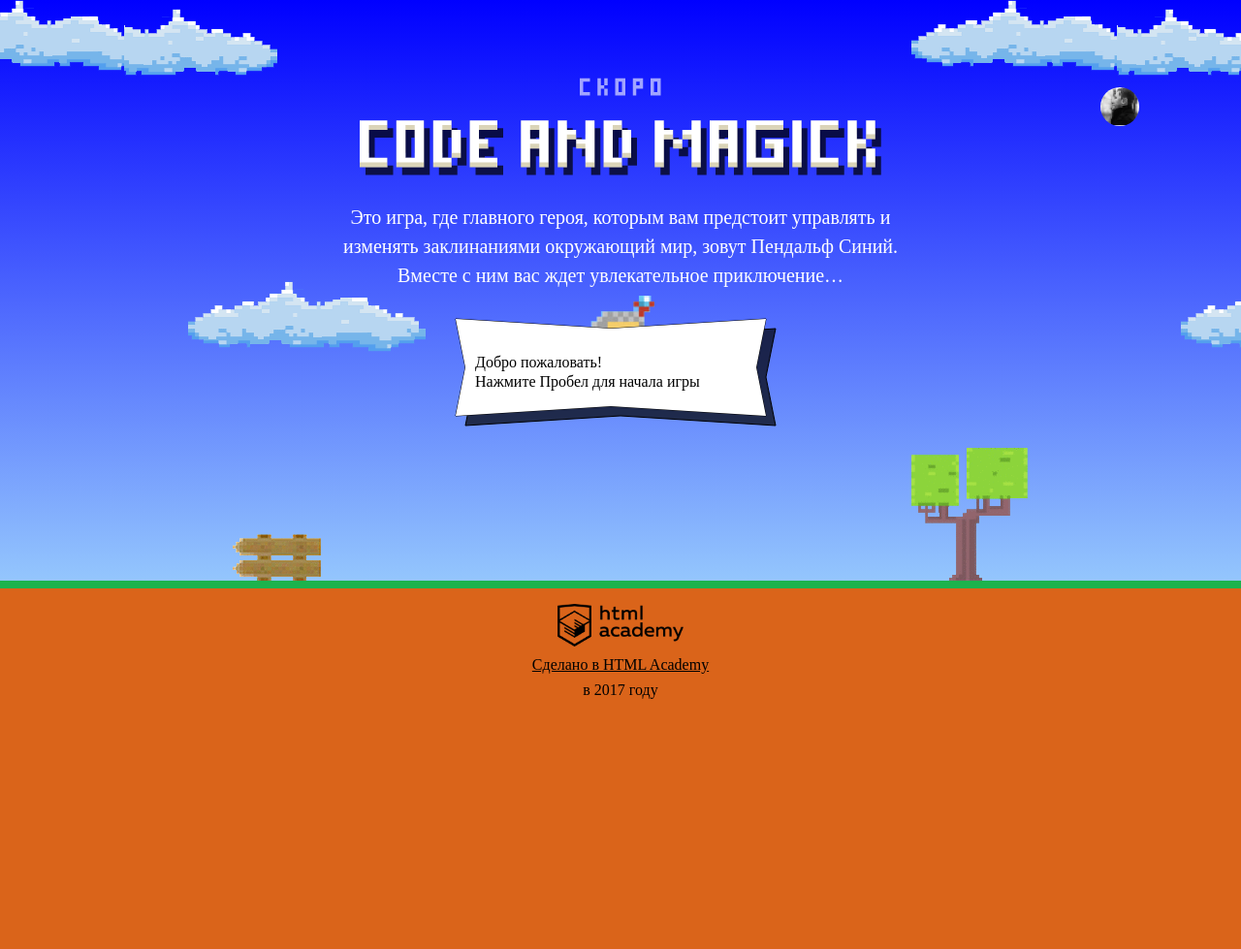
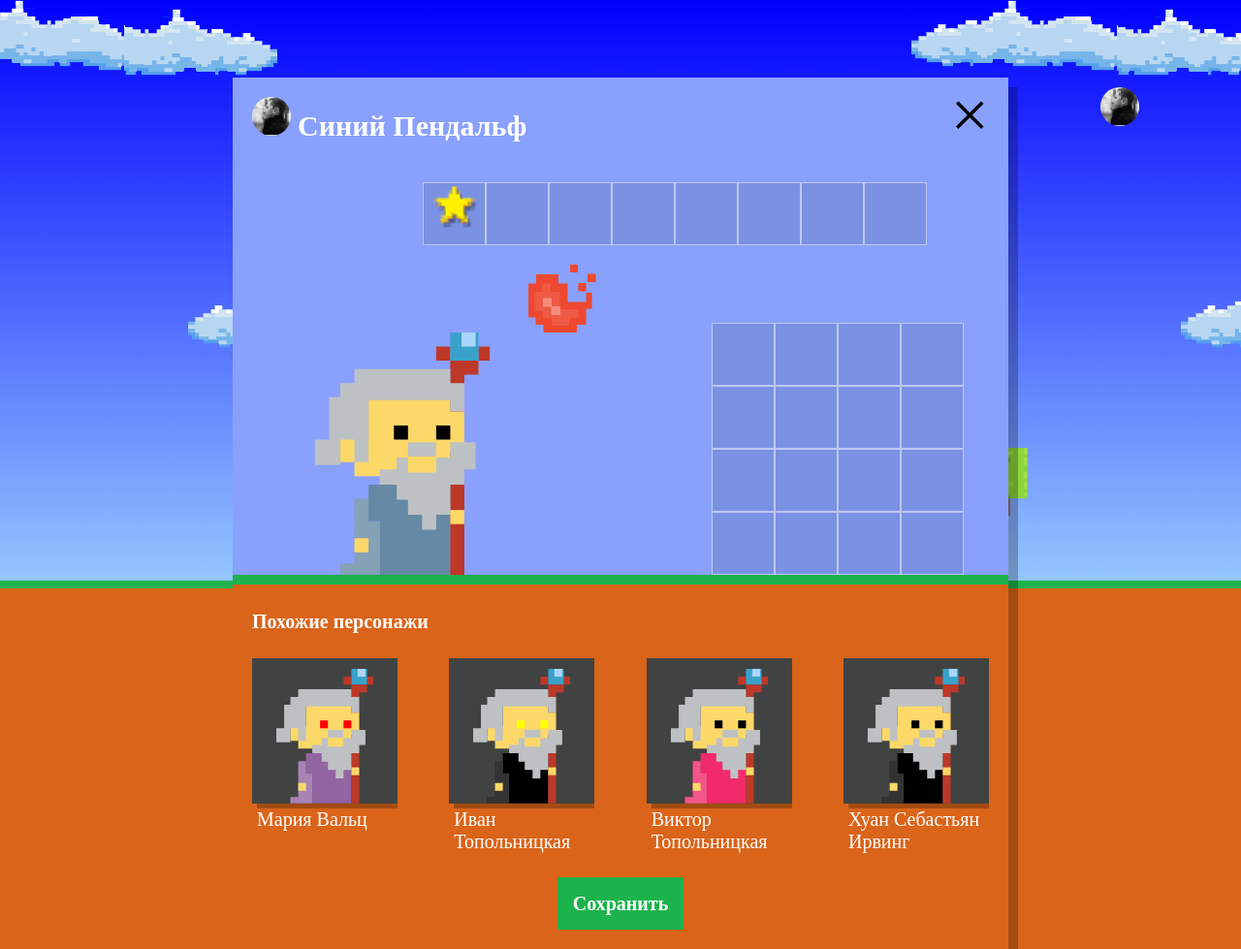
Before and after one commit to zharkowski/245269-code-and-magick-19, a website: page index.html in a window 1280 px wide. Shown: the whole page at 97% size. Before the commit the page ends 800 px from the top, so only its background shows below. Drawn offline with Linux system fonts and the light colour scheme; a web font is replaced by a local one.

Commit message:
добавляет похожих персонажей

```diff
--- a/index.html
+++ b/index.html
@@ -200,6 +200,7 @@
   };
 </script>
 <script src="js/stats.js"></script>
+<script src="js/setup.js"></script>
 <script src="js/game.js"></script>
 
 </body>
--- /dev/null
+++ b/js/setup.js
@@ -0,0 +1,67 @@
+'use strict';
+
+var randomElement = function (array) {
+  var rand = Math.floor(Math.random() * array.length);
+  return array[rand];
+};
+
+document.querySelector('.setup').classList.remove('hidden');
+
+var similarListElement = document.querySelector('.setup-similar-list');
+var similarWizardTemplate = document.querySelector('#similar-wizard-template').content.querySelector('.setup-similar-item');
+
+var WIZARD_FIRST_NAMES = ['Иван', 'Хуан Себастьян', 'Мария', 'Кристоф', 'Виктор', 'Юлия', 'Люпита', 'Вашингтон'];
+var WIZARD_LAST_NAMES = ['да Марья', 'Верон', 'Мирабелла', 'Вальц', 'Онопко', 'Топольницкая', 'Нионго', 'Ирвинг'];
+var COAT_COLORS = [
+  'rgb(101, 137, 164)',
+  'rgb(241, 43, 107)',
+  'rgb(146, 100, 161)',
+  'rgb(56, 159, 117)',
+  'rgb(215, 210, 55)',
+  'rgb(0, 0, 0)'
+];
+var EYES_COLORS = ['black', 'red', 'blue', 'yellow', 'green'];
+var wizards = [
+  {
+    name: randomElement(WIZARD_FIRST_NAMES) + ' ' + randomElement(WIZARD_LAST_NAMES),
+    coatColor: randomElement(COAT_COLORS),
+    eyesColor: randomElement(EYES_COLORS)
+  },
+  {
+    name: randomElement(WIZARD_FIRST_NAMES) + ' ' + randomElement(WIZARD_LAST_NAMES),
+    coatColor: randomElement(COAT_COLORS),
+    eyesColor: randomElement(EYES_COLORS)
+  },
+  {
+    name: randomElement(WIZARD_FIRST_NAMES) + ' ' + randomElement(WIZARD_LAST_NAMES),
+    coatColor: randomElement(COAT_COLORS),
+    eyesColor: randomElement(EYES_COLORS)
+  },
+  {
+    name: randomElement(WIZARD_FIRST_NAMES) + ' ' + randomElement(WIZARD_LAST_NAMES),
+    coatColor: randomElement(COAT_COLORS),
+    eyesColor: randomElement(EYES_COLORS)
+  }
+];
+
+var renderWizard = function (wizard) {
+  var wizardElement = similarWizardTemplate.cloneNode(true);
+
+  wizardElement.querySelector('.wizard-coat').style.fill = wizard.coatColor;
+  wizardElement.querySelector('.wizard-eyes').style.fill = wizard.eyesColor;
+  wizardElement.querySelector('.setup-similar-label').textContent = wizard.name;
+
+  return wizardElement;
+};
+
+var createList = function (array) {
+  var fragment = document.createDocumentFragment();
+  for (var i = 0; i < array.length; i++) {
+    fragment.appendChild(renderWizard(array[i]));
+  }
+  return fragment;
+};
+
+similarListElement.appendChild(createList(wizards));
+
+document.querySelector('.setup-similar').classList.remove('hidden');
```
